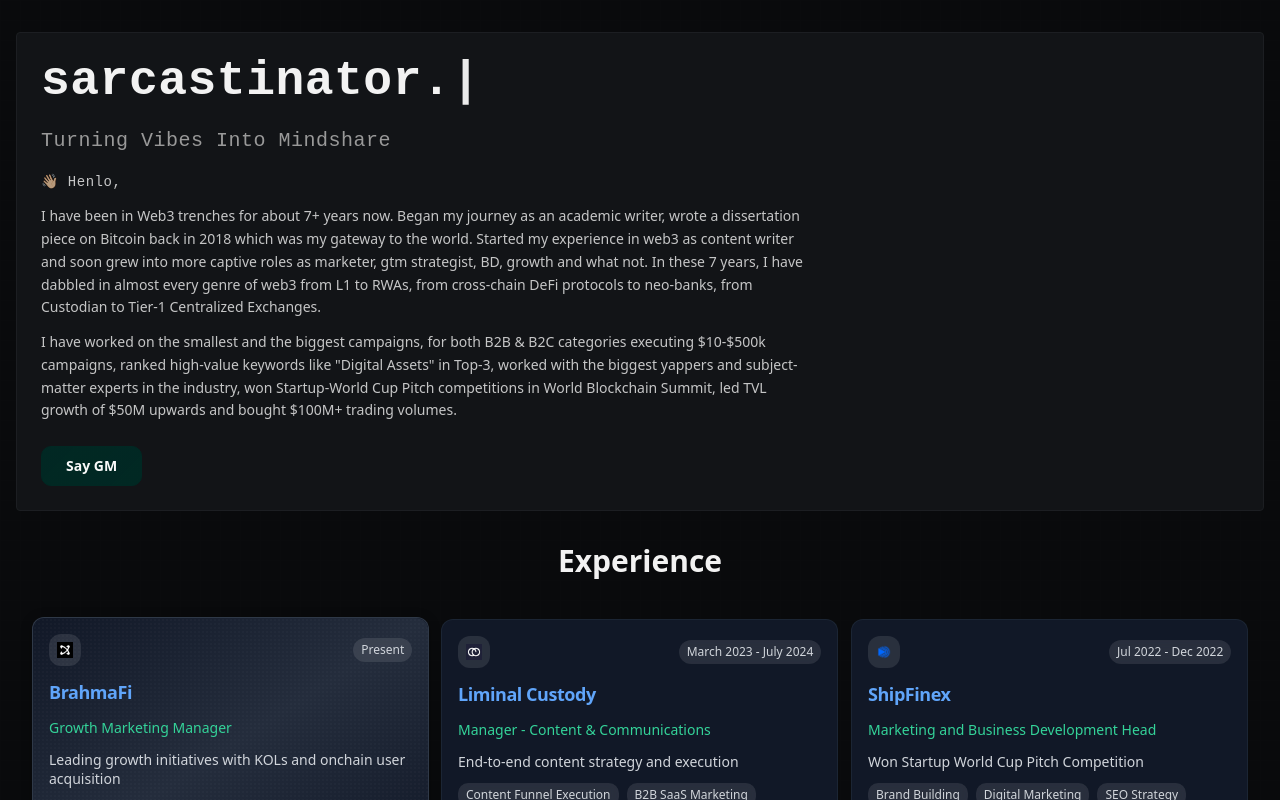
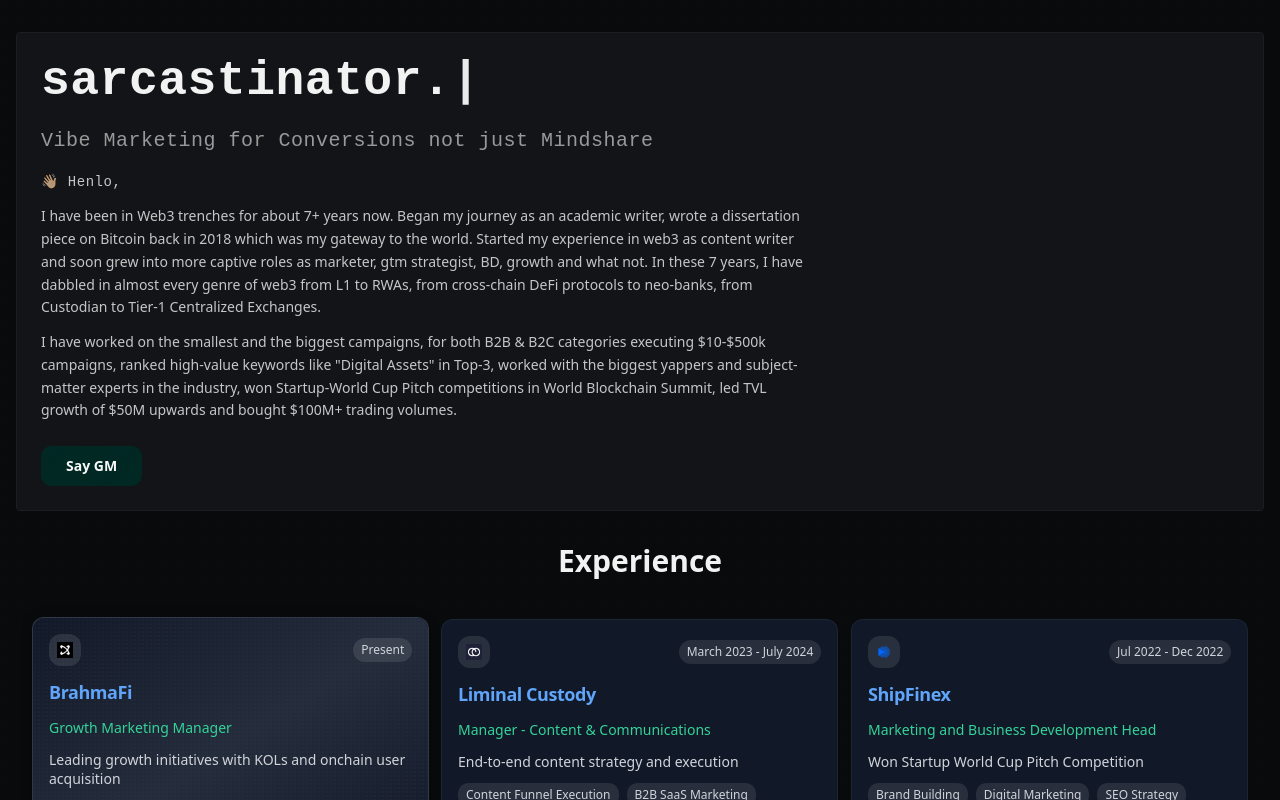
Before and after one commit to Sarcastinatooor/hyperfolio-web3-cv, a React (Vite) app: page / in a window 1280 px wide. Shown: the top 800 px of the page. Built offline with nearby package versions, Linux system fonts and the light colour scheme.

Commit message:
Change headline text

```diff
--- a/src/components/Portfolio.tsx
+++ b/src/components/Portfolio.tsx
@@ -362,7 +362,7 @@ const Portfolio = () => {
                     <span className="animate-pulse">|</span>
                   </h1>
                   <p className="text-lg lg:text-xl text-muted-foreground mb-4 hl-metric">
-                    Turning Vibes Into Mindshare
+                    Vibe Marketing for Conversions not just Mindshare
                   </p>
 
                   <div className="text-sm text-foreground/80 max-w-3xl leading-relaxed space-y-3">
```
